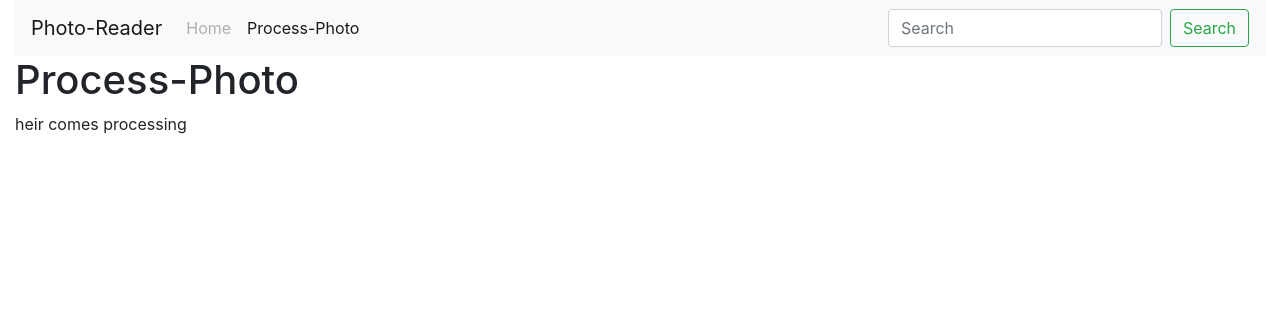
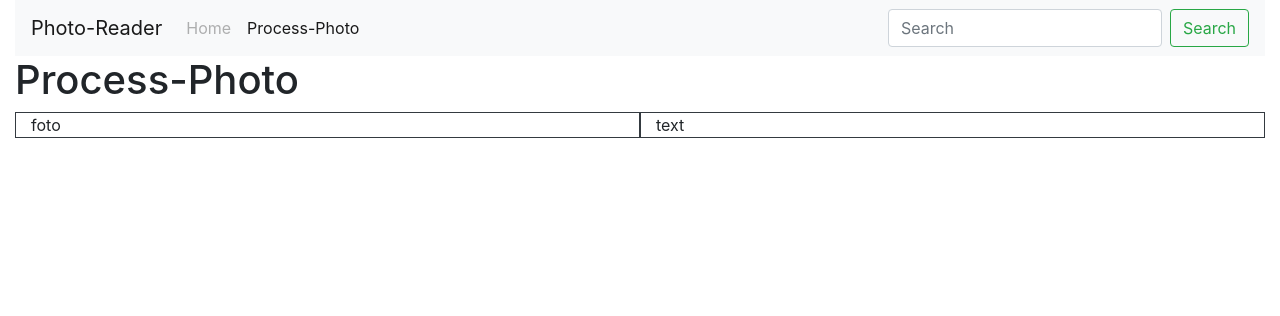
Before and after one commit to romeo-25-04/tess_proj, a Flask app: page /process in a window 1280 px wide. Shown: the top 316 px of the page. Run offline with Flask 2, Linux system fonts and the light colour scheme; some libraries are stand-ins or nearby versions.

Commit message:
process template

```diff
--- a/app/templates/process.html
+++ b/app/templates/process.html
@@ -1,7 +1,15 @@
 {% extends "index.html" %}
 {% block body %}
-
-heir comes processing
+<div class="container-fluid">
+    <div class="row">
+        <div class="col border border-dark">
+            foto
+        </div>
+        <div class="col border border-dark">
+            text
+        </div>
+    </div>
+</div>
 
 {% endblock %}
 {% block script %}
```
